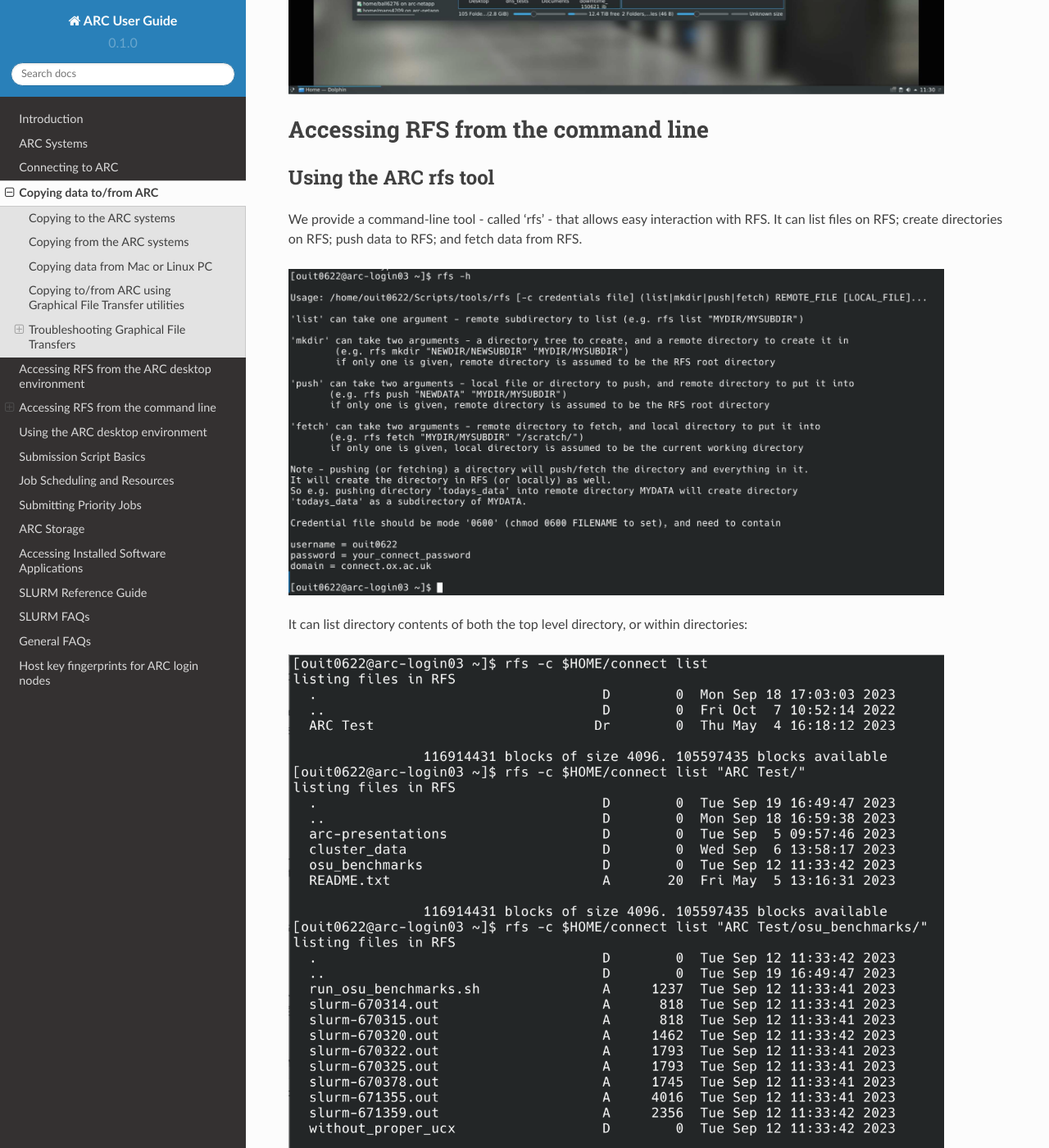
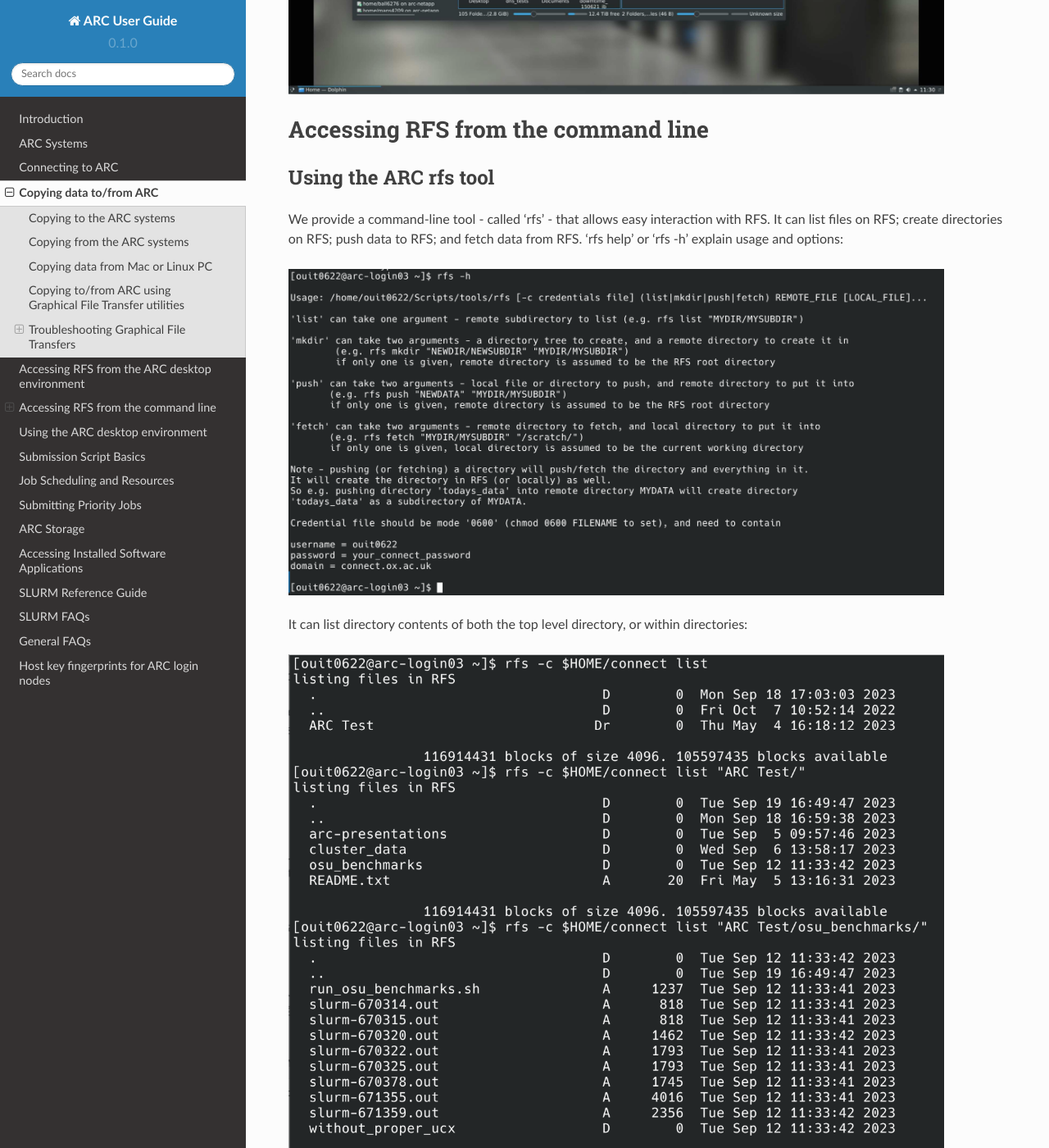
Before and after one commit to tina-friedrich/arc-user-guide, a Sphinx documentation site: the page built from docs/source/arc-copying-data.rst, in a window 1280 px wide and 1400 px high, scrolled down 9115 px. Shown: the whole window at 82% size. Built offline with Sphinx 7.4.7 and the Read the Docs theme 2.0.0, drawn with Linux system fonts in a browser that asks for light colours; some of the changed text lies outside the part shown.

Commit message:
minor corrections

```diff
--- a/docs/source/arc-copying-data.rst
+++ b/docs/source/arc-copying-data.rst
@@ -200,6 +200,7 @@
 ^^^^^^^^^^^^^^^^^^^^^^
 
 We provide a command-line tool - called 'rfs' - that allows easy interaction with RFS. It can list files on RFS; create directories on RFS; push data to RFS; and fetch data from RFS.
+'rfs help' or 'rfs -h' explain usage and options:
 
 .. image:: images/rfscli_2.png
     :width: 800
@@ -211,7 +212,7 @@
     :width: 800
     :alt:  listing files on RFS with ARC RFS client
 
-It allows to create directories on RFS, and pushing data up (both files and directories):
+It allows to create directories on RFS, and to push data into RFS (both files and directories):
 
 .. image:: images/rfscli_5.png
     :width: 800
```
